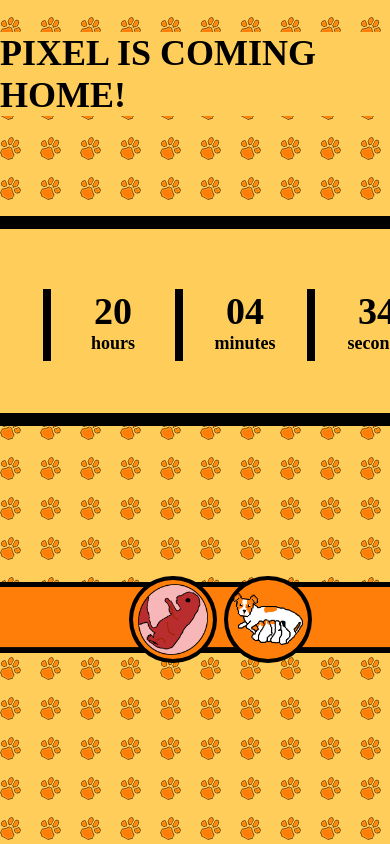
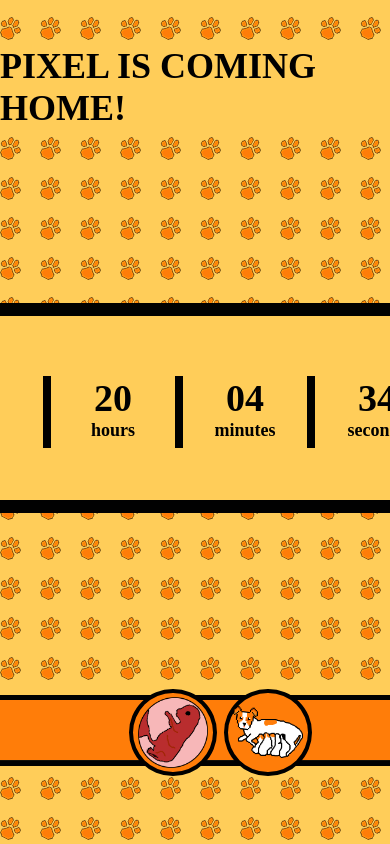
Before and after one commit to spaulas/PixelCountdown, a React (Create React App) app: page / in a window 390 px wide. Built offline with nearby package versions, Linux system fonts and the light colour scheme.

Commit message:
correct distribution of elements

```diff
--- a/src/App/App.css
+++ /dev/null
@@ -1,7 +0,0 @@
-.App {
-  background-image: url("../assets/PawPattern.png");
-  background-color: #ffcd59;
-  width: 100vw;
-  height: 100vh;
-  overflow: hidden;
-}
--- /dev/null
+++ b/src/App/App.scss
@@ -0,0 +1,16 @@
+.App {
+  background-image: url("../assets/PawPattern.png");
+  background-color: #ffcd59;
+  width: 100vw;
+  height: 100vh;
+  min-height: 940px;
+  overflow: hidden;
+
+  @media screen and (max-width: 1116px) {
+    min-height: 822px;
+  }
+
+  @media screen and (max-width: 848px) {
+    min-height: 728px;
+  }
+}
--- a/src/App/App.tsx
+++ b/src/App/App.tsx
@@ -1,5 +1,5 @@
 import React from "react";
-import "./App.css";
+import "./App.scss";
 import CountdownPage from "../pages/CountdowPage/CountdownPage";
 
 function App() {
--- a/src/pages/CountdowPage/CountdownPage.scss
+++ b/src/pages/CountdowPage/CountdownPage.scss
@@ -3,6 +3,13 @@
   flex-direction: column;
   align-items: center;
   padding-top: 32px;
+  height: 100%;
+  justify-content: space-around;
+
+
+  @media screen and (max-width: 1116px) {
+    justify-content: space-around;
+  }
 
   & > h1 {
     font-size: 64px;
@@ -17,4 +24,24 @@
       font-size: 36px;
     }
   }
+
+  & > .placard {
+    @media screen and (max-width: 1116px) {
+      margin-top: 24px;
+    }
+
+    @media screen and (max-width: 848px) {
+      margin-top: 48px;
+    }
+  }
+
+  & > .timeline__container {
+    margin-top: auto;
+    margin-bottom: 32px;
+
+    @media screen and (max-width: 1116px) {
+      margin-top: unset;
+      margin-bottom: 64px;
+    }
+  }
 }
```
